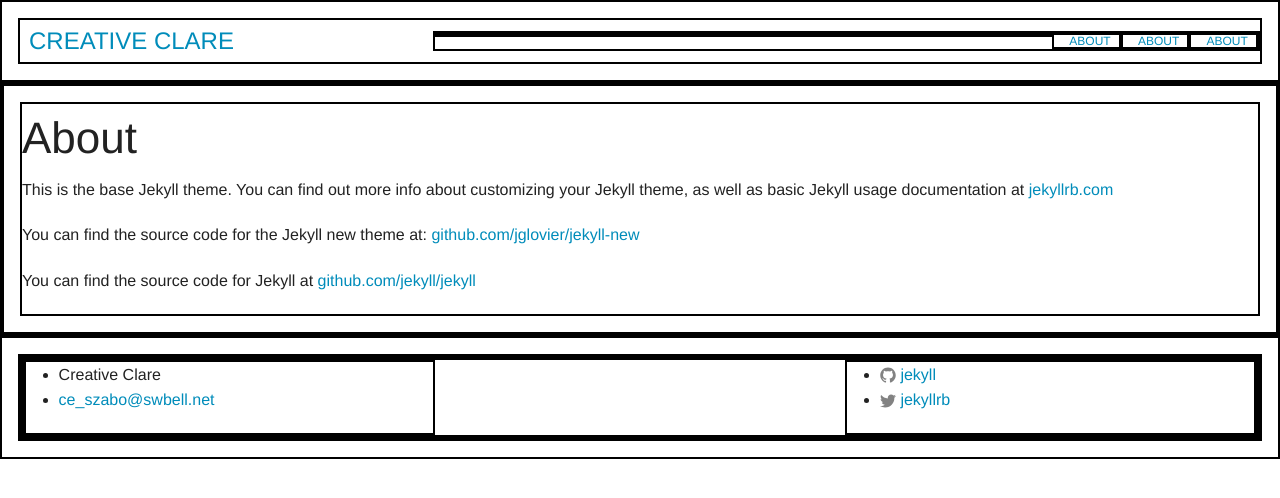
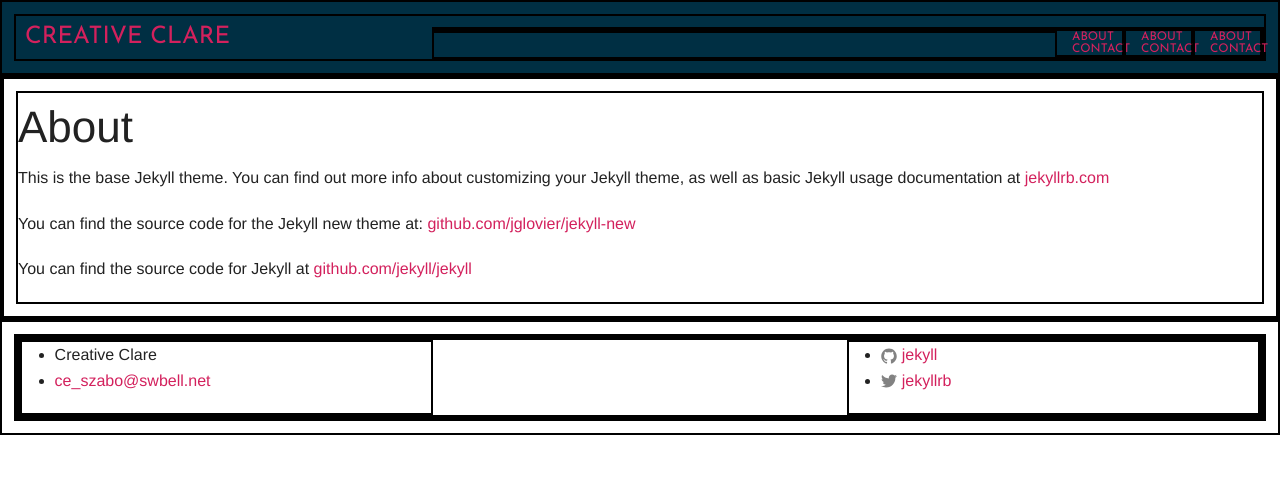
Before and after one commit to cszabo503/portfolio-site, a Jekyll site: the page built from about.md, in a window 1280 px wide. Shown: the top 498 px of the page. Built offline with Jekyll 4.4.1, drawn with Linux system fonts in a browser that asks for light colours.

Commit message:
modified head with specific typeface, editied css with color type and size, added intro header pic, and new file in photos and new file contact

```diff
--- a/_includes/head.html
+++ b/_includes/head.html
@@ -11,6 +11,8 @@
     <link rel="stylesheet" href="/css/foundation.min.css" />
     <link rel="stylesheet" href="/css/creative.css" />
 
+    <link href='http://fonts.googleapis.com/css?family=Josefin+Sans&subset=latin,latin-ext' rel='stylesheet' type='text/css'>
+
     <!-- <link rel="stylesheet" href="{{ "/css/main.css" | prepend: site.baseurl }}"> -->
     <link rel="canonical" href="{{ page.url | replace:'index.html','' | prepend: site.baseurl | prepend: site.url }}">
 
--- a/css/creative.css
+++ b/css/creative.css
@@ -8,7 +8,7 @@
  .wrapper {
   max-width: 100%;
   margin: 0 auto;
-  padding: 1em;
+  padding: 0.750em;
  }
 
 
@@ -50,6 +50,17 @@
     font-size: 100%;
 }
 
+a {
+  color: #d3215d;
+}
+
+a:active,
+a:hover {
+  outline: 0;
+  color: #e3747a;
+}
+
+
 .row {
   margin: 0;
   width: 100%;
@@ -60,6 +71,12 @@
 /* ---------------------------------------------- */
 /* Site Header / Navigation --------------------- */
 /* ---------------------------------------------- */
+
+.site-header {
+  background-color: #002f43;
+  font-family: Josefin Sans;
+  font-weight: lighter;
+}
 
 .site-title {
   font-size: 1.5em;
@@ -83,6 +100,28 @@
 }
 
 .menu-icon{
+
+}
+
+/* ---------------------------------------------- */
+/* Home Page ------------------------------------ */
+/* ---------------------------------------------- */
+
+.intro-pic {
+  padding: 0;
+  margin: 0;
+}
+
+
+/* ---------------------------------------------- */
+/* Home Page ------------------------------------ */
+/* ---------------------------------------------- */
+
+h2 {
+  font-family: Josefin Sans;
+  font-weight: lighter;
+  font-size: 1.8em;
+  text-transform: lowercase;
 
 }
 
--- a/index.html
+++ b/index.html
@@ -1,12 +1,14 @@
 ---
 layout: default
 ---
+
+ <img class="intro-pic" src="/photos/intro-pic.jpg"/>
 
 <div class="home">
 
   <h1 class="page-heading">Posts</h1>
 
-  <ul class="post-list">
+  <ul class="post-list small-block-grid-1 medium-block-grid-3 large-block-grid-4">
     {% for post in site.posts %}
       <li>
         <img class="cover-photo" src="{{ post.cover-photo}}"/>
```
Also changed, not shown: contact.md (added, +11 -0 lines), photos/intro-pic.jpg (added).
